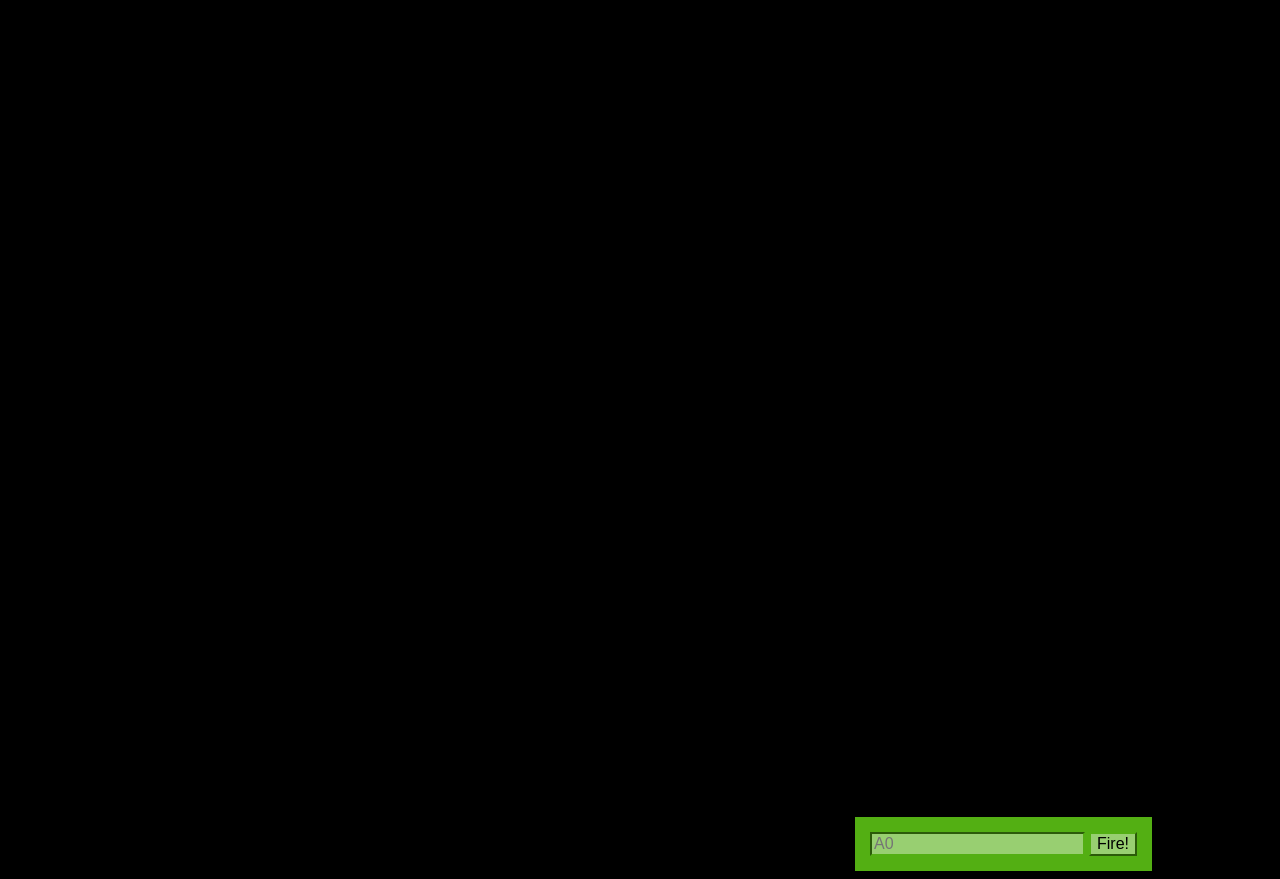
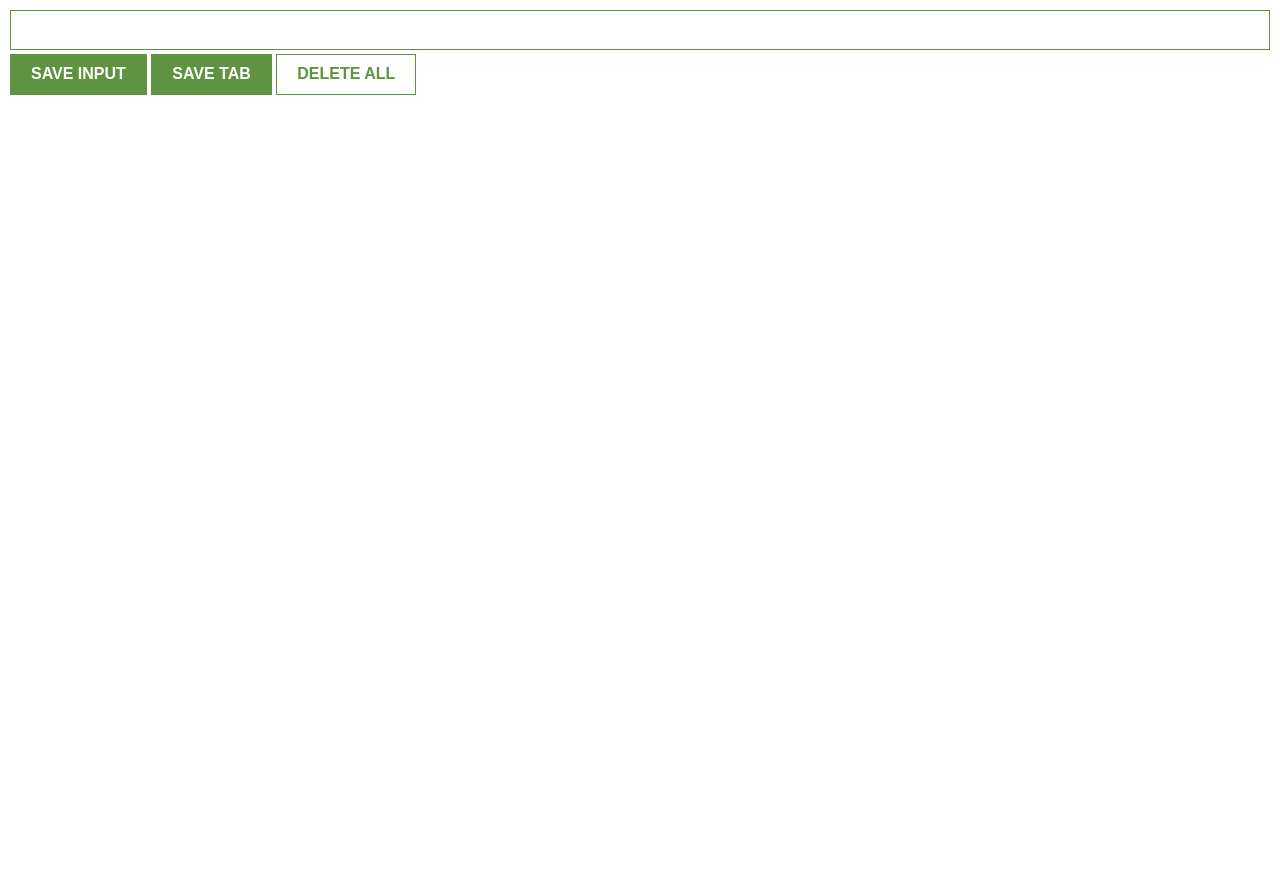
Before and after one commit to Danny-Lenko/bavaria-playground, a plain HTML site: page index.html in a window 1280 px wide. After the commit the page ends 800 px from the top, so only its background shows below. Drawn offline with nearby package versions, Linux system fonts and the light colour scheme.

Commit message:
Update index.html

```diff
--- a/index.html
+++ b/index.html
@@ -1,88 +1,14 @@
-<!DOCTYPE html>
-<html lang="en">
-<head>
-   <meta charset="UTF-8">
-   <meta http-equiv="X-UA-Compatible" content="IE=edge">
-   <meta name="viewport" content="width=device-width, initial-scale=1.0">
-   <title>Battleship Game</title>
-   <script src="battleship.js" defer></script>
-   <style>
-      body {
-         background-color: black;
-      }
-      div#board {
-         position: relative;
-         width: 1024px;
-         height: 863px;
-         margin: auto;
-         background: url('board.jpg') no-repeat;
-      }
-      div#messageArea {
-         position: absolute;
-         top: 0px;
-         left: 0px;
-         color: rgb(83, 175, 19);
-      }
-      table {
-         position: absolute;
-         left: 173px;
-         top: 98px;
-         border-spacing: 0px;
-      }
-      td {
-         width: 94px;
-         height: 94px;
-      }
-      form {
-         position: absolute;
-         bottom: 0px;
-         right: 0px;
-         padding: 15px;
-         background-color: rgb(83, 175, 19);
-      }
-      form input {
-         background-color: rgb(152, 207, 113);
-         border-color: rgb(83, 175, 19);
-         font-size: 1em;
-      }
-      .hit {
-         background: url('ship.png') no-repeat center center;
-      }
-      .miss {
-         background: url('miss.png') no-repeat center center;
-      }
-   </style>
-</head>
-<body>
-   <div id="board">
-      <div id="messageArea"></div>
-      <table>
-         <tr>
-            <td id="00"></td><td id="01"></td><td id="02"></td><td id="03"></td><td id="04"></td><td id="05"></td><td id="06"></td>
-         </tr>
-         <tr>
-            <td id="10"></td><td id="11"></td><td id="12"></td><td id="13"></td><td id="14"></td><td id="15"></td><td id="16"></td>
-         </tr>
-         <tr>
-            <td id="20"></td><td id="21"></td><td id="22"></td><td id="23"></td><td id="24"></td><td id="25"></td><td id="26"></td>
-         </tr>
-         <tr>
-            <td id="30"></td><td id="31"></td><td id="32"></td><td id="33"></td><td id="34"></td><td id="35"></td><td id="36"></td>
-         </tr>
-         <tr>
-            <td id="40"></td><td id="41"></td><td id="42"></td><td id="43"></td><td id="44"></td><td id="45"></td><td id="46"></td>
-         </tr>
-         <tr>
-            <td id="50"></td><td id="51"></td><td id="52"></td><td id="53"></td><td id="54"></td><td id="55"></td><td id="56"></td>
-         </tr>
-         <tr>
-            <td id="60"></td><td id="61"></td><td id="62"></td><td id="63"></td><td id="64"></td><td id="65"></td><td id="66"></td>
-         </tr>
-      </table>
-      <form action="#">
-         <input type="text" id="guessInput" placeholder="A0">
-         <input type="button" id="fireButton" value="Fire!">
-      </form>
-   </div>
-</body>
+<html>
+    <head><link rel="stylesheet" href="https://cdnjs.cloudflare.com/ajax/libs/normalize/8.0.1/normalize.css">
+        <link rel="stylesheet" href="index.css">
+    </head>
+    <body>
+        <input type="text" id="input-el">
+        <button id="input-btn">SAVE INPUT</button>
+        <button id="tab-btn">SAVE TAB</button>
+        <button id="delete-btn">DELETE ALL</button>
+        <ul id="ul-el">
+        </ul>
+        <script src="index.js"></script>
+    </body>
 </html>
```
